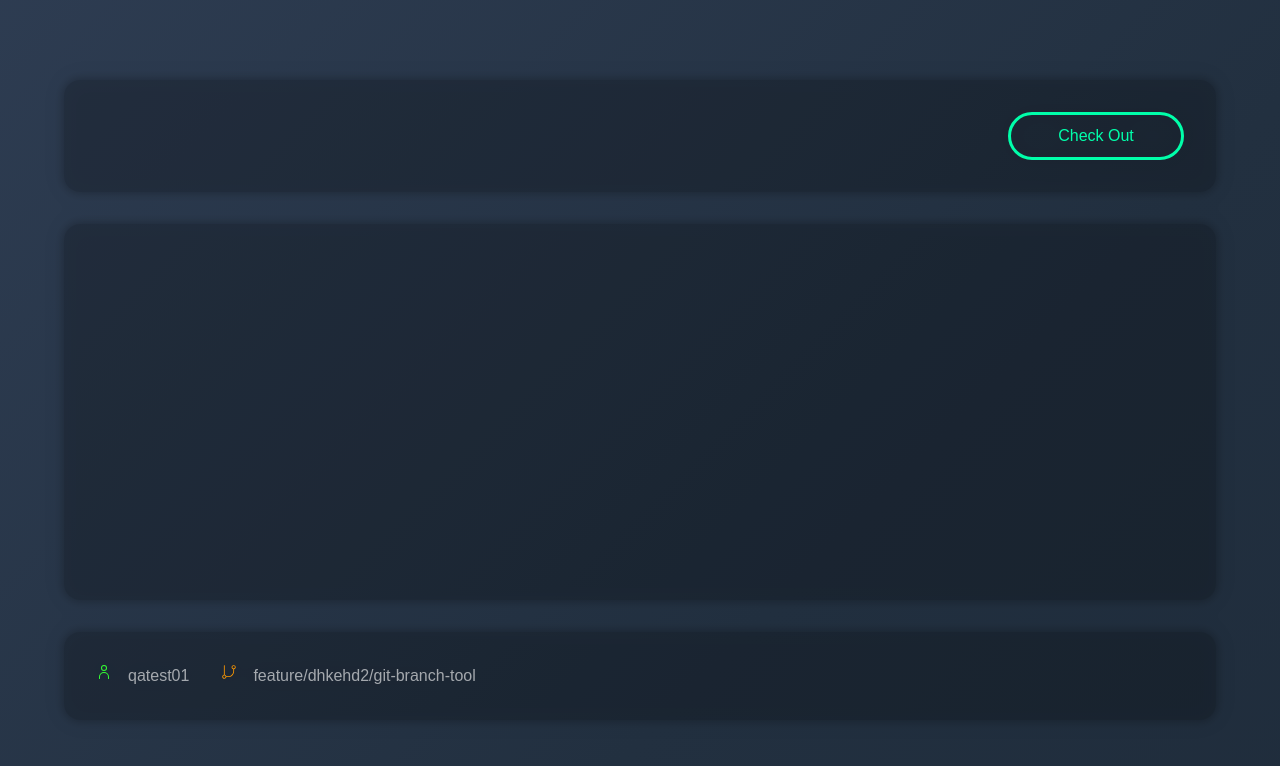
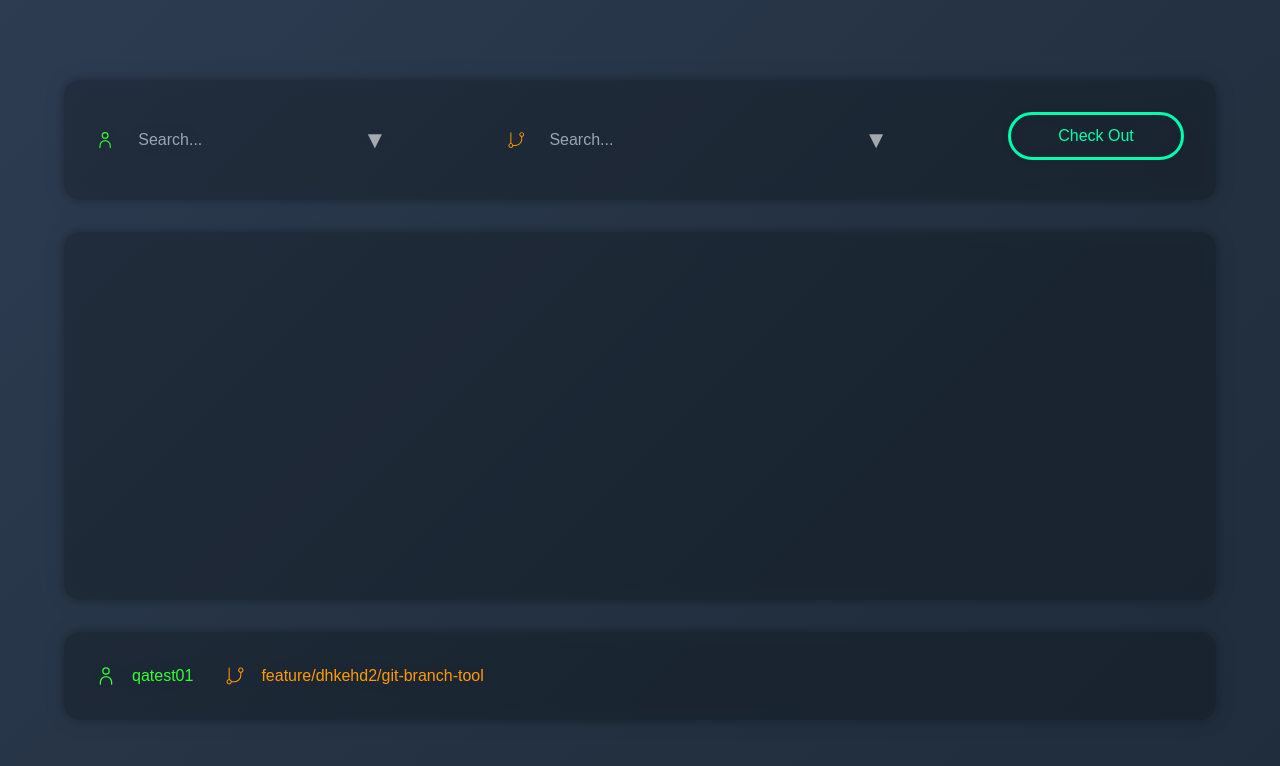
Before and after one commit to Lee-Ki-Bong/git-branch-tool, a Next.js app: page / in a window 1280 px wide. Shown: the top 766 px of the page. Built offline with nearby package versions, Linux system fonts and the light colour scheme.

Commit message:
🎨 Header, Footer

```diff
--- /dev/null
+++ b/app/components/Footer.tsx
@@ -0,0 +1,22 @@
+import React from "react"
+import SVGUser from "./svgs/SvgUser"
+import SvgGitBranch from "./svgs/SvgGitBranch"
+
+const Footer = () => {
+  return (
+    <>
+      <SVGUser width="20" height="20" className="text-neonGreen" />
+      <p className="flex items-center truncate pr-4">
+        <span className="text-neonGreen truncate">qatest01</span>
+      </p>
+      <SvgGitBranch width="20" height="20" className="text-neonOrange" />
+      <p className="flex flex-1 items-center truncate">
+        <span className="text-neonOrange truncate">
+          feature/dhkehd2/git-branch-tool
+        </span>
+      </p>
+    </>
+  )
+}
+
+export default Footer
--- /dev/null
+++ b/app/components/Header.tsx
@@ -0,0 +1,33 @@
+"use client"
+
+import React from "react"
+import SVGUser from "./svgs/SvgUser"
+import SearchSelect from "./SearchSelect"
+import { userList } from "@/util/user-list"
+import SvgGitBranch from "./svgs/SvgGitBranch"
+
+const Header = () => {
+  return (
+    <>
+      <div className="svg--center">
+        <SVGUser width="20" height="20" className="text-neonGreen" />
+        <SearchSelect
+          options={userList}
+          onChange={(value) => console.log(value)}
+        />
+      </div>
+      <div className="svg--center flex-1">
+        <SvgGitBranch width="20" height="20" className="text-neonOrange" />
+        <SearchSelect
+          options={["apple", "banana", "orange", "grape"]}
+          onChange={(value) => console.log(value)}
+        />
+      </div>
+      <button className="button-neon-normal ml-auto max-sm:w-full">
+        Check Out
+      </button>
+    </>
+  )
+}
+
+export default Header
--- /dev/null
+++ b/app/components/SearchSelect.tsx
@@ -0,0 +1,89 @@
+"use client"
+
+import { useState, useEffect, useRef } from "react"
+
+interface SearchSelectProps {
+  options: string[] // 옵션 배열
+  onChange: (value: string) => void // 선택된 값을 부모에 전달하는 콜백 함수
+}
+
+export default function SearchSelect({ options, onChange }: SearchSelectProps) {
+  const [query, setQuery] = useState("")
+  const [filteredOptions, setFilteredOptions] = useState<string[]>(options)
+  const [isOpen, setIsOpen] = useState(false)
+
+  const containerRef = useRef<HTMLDivElement>(null)
+
+  useEffect(() => {
+    if (query.trim() === "") {
+      setFilteredOptions(options)
+    } else {
+      setFilteredOptions(
+        options.filter((opt) => opt.toLowerCase().includes(query.toLowerCase()))
+      )
+    }
+  }, [query, options])
+
+  useEffect(() => {
+    const handleClickOutside = (event: MouseEvent) => {
+      if (
+        containerRef.current &&
+        !containerRef.current.contains(event.target as Node)
+      ) {
+        setIsOpen(false)
+      }
+    }
+    document.addEventListener("mousedown", handleClickOutside)
+    return () => {
+      document.removeEventListener("mousedown", handleClickOutside)
+    }
+  }, [])
+
+  const handleSelect = (option: string, open: boolean) => {
+    setQuery(option)
+    onChange(option)
+    setIsOpen(open)
+  }
+
+  return (
+    <div className="relative w-full" ref={containerRef}>
+      <div className="buttom-gray-line flex items-center border-none bg-transparent p-2">
+        <input
+          type="text"
+          className="text-neon peer/search-user flex-1 bg-transparent p-2 focus:outline-none"
+          placeholder="Search..."
+          value={query}
+          onChange={(e) => {
+            setQuery(e.target.value)
+            setIsOpen(true)
+          }}
+          onFocus={() => handleSelect("", true)}
+        />
+
+        <button
+          type="button"
+          className="peer-placeholder-shown/search-user:animate-blink peer-placeholder-shown/search-user ml-2 animate-none text-2xl"
+          onClick={() => handleSelect("", !isOpen)}
+        >
+          {"▼"}
+        </button>
+      </div>
+      {isOpen && (
+        <ul className="glass absolute left-0 right-0 z-50 mt-1 max-h-[500px] overflow-y-auto max-sm:max-h-[370px]">
+          {filteredOptions.length === 0 && (
+            <li className="p-2 text-sm text-gray-500">No results found</li>
+          )}
+          {filteredOptions.map((option) => (
+            <li
+              key={option}
+              className="text-neonWhite hover:text-shadow-neon cursor-pointer p-4 text-gray-500"
+              onClick={() => handleSelect(option, false)}
+            >
+              {option}
+            </li>
+          ))}
+        </ul>
+      )}
+    </div>
+  )
+}
--- a/app/globals.css
+++ b/app/globals.css
@@ -28,6 +28,7 @@
     animation: gradient 15s ease infinite;
     filter: drop-shadow(0 0 10px rgba(0, 0, 0, 0.2));
     font-family: Arial, Helvetica, sans-serif;
+    @apply font-extralight;
   }
 
   @keyframes gradient {
--- a/app/page.tsx
+++ b/app/page.tsx
@@ -1,22 +1,17 @@
-import SvgGitBranch from "./components/svgs/SvgGitBranch"
-import SVGUser from "./components/svgs/SvgUser"
+import Footer from "./components/Footer"
+import Header from "./components/Header"
 
 export default function Home() {
   return (
     <section className="root--container container flex flex-col gap-8">
-      <div className="glass sub-padding">
-        <button className="button-neon-normal ml-auto">Check Out</button>
+      <div className="glass sub-padding flex max-xl:flex-col xl:gap-28">
+        <Header />
       </div>
+
       <div className="glass sub-padding flex-auto"></div>
-      <div className="glass sub-padding user--info flex flex-row gap-4">
-        <SVGUser width="16" height="16" className="text-neonGreen" />
-        <p className="flex items-center truncate pr-4">
-          <span className="truncate">qatest01</span>
-        </p>
-        <SvgGitBranch width="16" height="16" className="text-neonOrange" />
-        <p className="flex flex-1 items-center truncate">
-          <span className="truncate">feature/dhkehd2/git-branch-tool</span>
-        </p>
+
+      <div className="glass sub-padding svg--center flex flex-row gap-4">
+        <Footer />
       </div>
     </section>
   )
--- a/tailwind.config.ts
+++ b/tailwind.config.ts
@@ -35,6 +35,34 @@ export default {
   plugins: [
     require("tailwindcss-animate"),
     require("@tailwindcss/typography"),
-    function ({ addUtilities, theme }: PluginAPI) {}
+    function ({ addUtilities, theme }: PluginAPI) {
+      const newUtilities = {
+        ".text-shadow-neon": {
+          textShadow: `
+          0 0 2px var(--foreground),
+          0 0 17px var(--foreground),
+          0 0 30px var(--foreground),
+          0 0 70px var(--foreground),
+          0 0 80px var(--foreground),
+          0 0 90px var(--foreground),
+          0 0 140px var(--foreground)`
+        },
+        ".text-shadow-neon-green": {
+          textShadow: `
+            0 0 4px rgba(51, 255, 51, 0.6),
+            0 0 10px rgba(51, 255, 51, 0.8),
+            0 0 20px rgba(0, 255, 0, 0.6),
+            0 0 40px rgba(0, 153, 0, 0.5)`
+        },
+        ".text-shadow-neon-orange": {
+          textShadow: `
+            0 0 4px rgba(255, 153, 0, 0.6),
+            0 0 10px rgba(255, 153, 0, 0.8),
+            0 0 20px rgba(255, 153, 0, 0.6),
+            0 0 40px rgba(255, 102, 0, 0.5)`
+        }
+      }
+      addUtilities(newUtilities)
+    }
   ]
 } satisfies Config
--- /dev/null
+++ b/util/user-list.ts
@@ -0,0 +1,12 @@
+export const userList = [
+  "qatest01",
+  "qatest02",
+  "qatest03",
+  "qatest04",
+  "qatest05",
+  "qatest06",
+  "qatest07",
+  "qatest08",
+  "qatest09",
+  "qatest10"
+]
```
